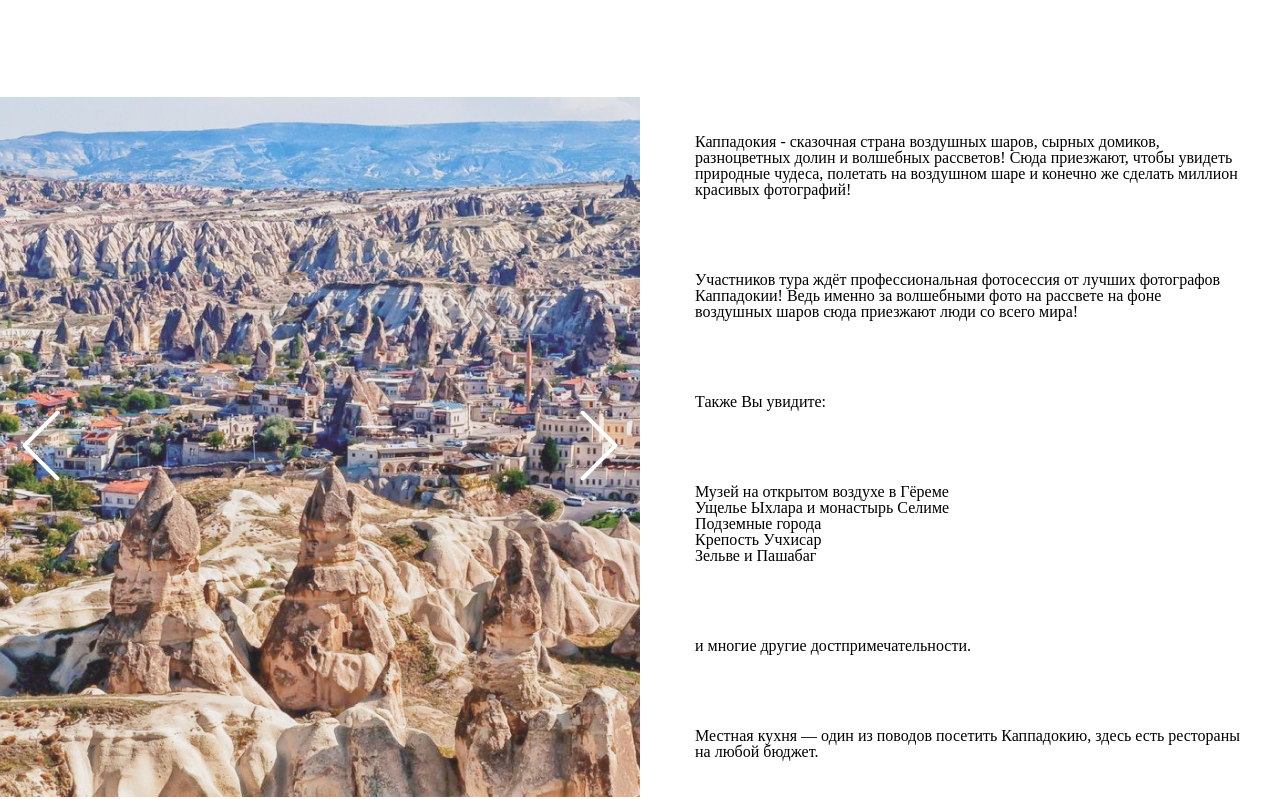
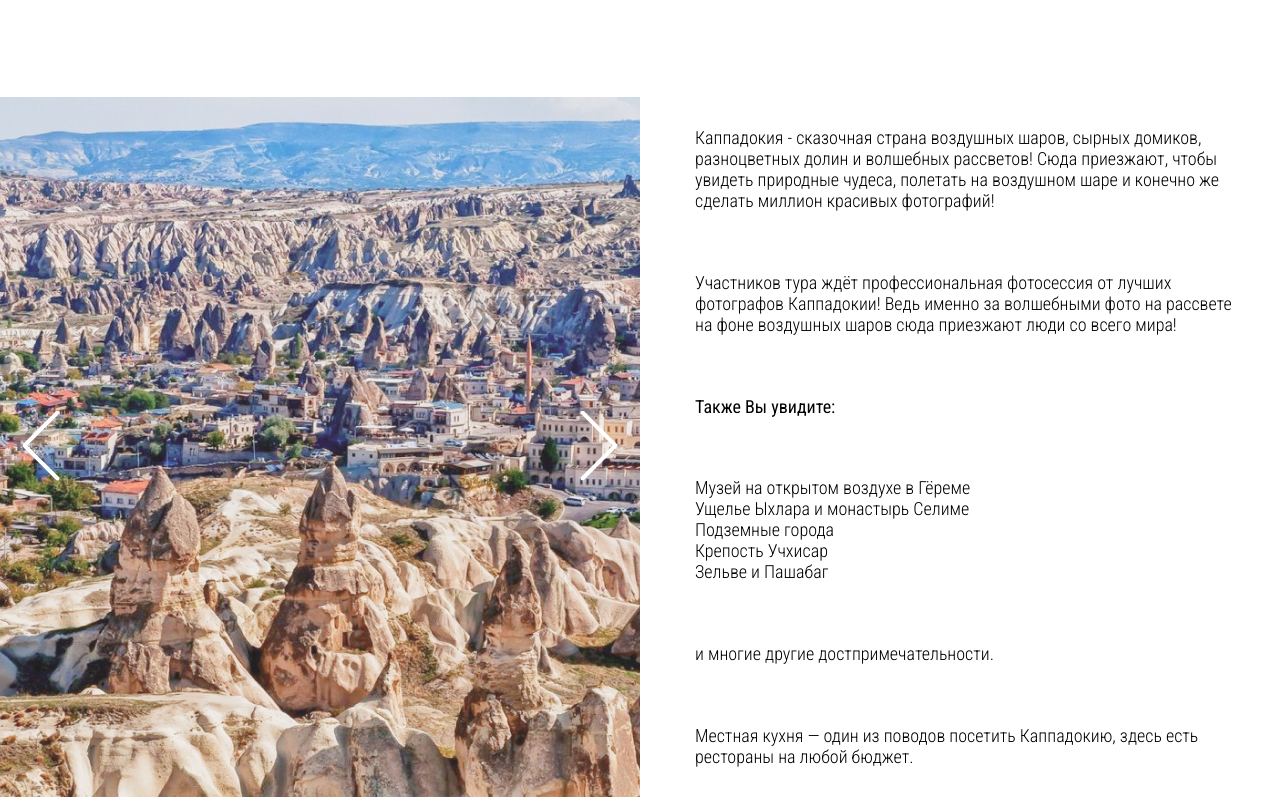
Before and after one commit to mushmushroom/cappadokia, a plain HTML site: page index.html in a window 1280 px wide. Shown: the part 1129-1928 px from the top of the page. Drawn offline with nearby package versions, Linux system fonts and the light colour scheme.

Commit message:
re-added font-face

```diff
--- a/css/style.css
+++ b/css/style.css
@@ -3,7 +3,14 @@
 }
 
 
-g
+@font-face {
+font-family: 'Balqis';
+src: url('../fonts/Balqis.woff2') format('woff2'),
+url('../fonts/Balqis.woff') format('woff');
+font-weight: 300;
+font-style: normal;
+font-display: swap;
+}
 
 
 body {
```
